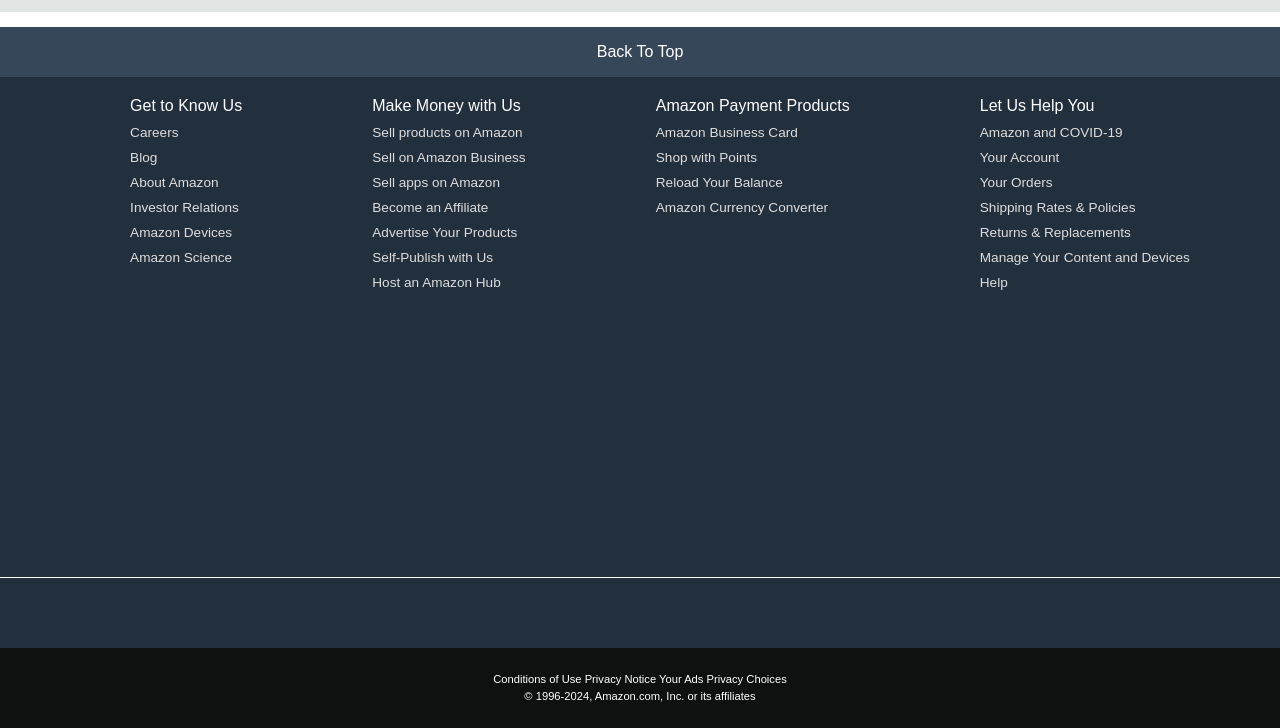
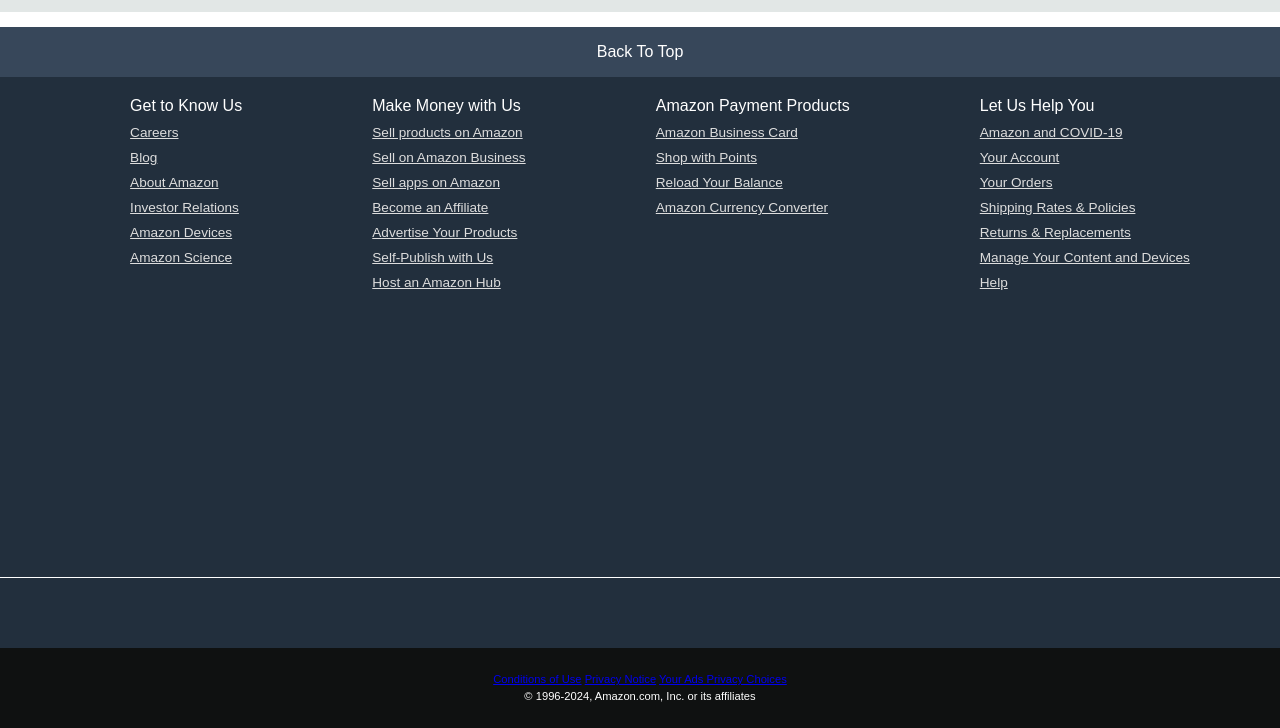
Before and after one commit to darshini0109/amazon_clone.project, a plain HTML site: page index.html in a window 1280 px wide. Shown: the part 1863-2591 px from the top of the page. Drawn offline with Linux system fonts and the light colour scheme.

Commit message:
index.html

```diff
--- a/index.html
+++ b/index.html
@@ -11,114 +11,112 @@
     </head>
     <body>
         <header>
-            <div class = "navbar">
-               <div class = "nav-logo border">
+            <div class="navbar">
+                <div class="nav-logo border">
                     <div class="logo"></div>
                 </div>
                 <div class="nav-add border">
-                <p class = "add-first">Deliver to</p>
+                    <p class="add-first">Deliver to</p>
                     <div class="add-icon">
                         <i class="fa-solid fa-location-dot"></i>
-                    <p class = "add-sec">India</p>
+                        <p class="add-sec">India</p>
                     </div>
                 </div>
                 <div class="nav-search">
-                <select class ="search-select">
-                    <option >All</option>
+                    <select class="search-select">
+                        <option>All</option>
                     </select>
-                <input placeholder = "Search Amazon" class="search-input">
+                    <input placeholder="Search Amazon" class="search-input">
                     <div class="search-icon">
                         <i class="fa-solid fa-magnifying-glass"></i>
                     </div>
                 </div>
                 <div class="nav-signin border">
                     <p><span>Hello, sign in</span></p>
-                <p class ="nav-second">Account & Lists</p>
+                    <p class="nav-second">Account & Lists</p>
                 </div>
                 <div class="nav-return border">
                     <p><span>Returns</span></p>
-                <p class ="nav-second">& Orders</p>
+                    <p class="nav-second">& Orders</p>
                 </div>
                 <div class="nav-cart border">
                     <i class="fa-solid fa-cart-shopping"></i>
                     Cart
                 </div>
             </div>
-
-            <div class ="panel">
+            <div class="panel">
                 <div class="panel-all">
                     <i class="fa-solid fa-bars"></i>
                     All
                 </div>
                 <div class="panel-options">
-                    <p>Today's Deals </p>
+                    <p>Today's Deals</p>
                     <p>Customer Service</p>
                     <p>Registry</p>
                     <p>Gift Cards</p>
                     <p>Sell</p>
                 </div>
                 <div class="panel-deals">
-                    Shop deals in elctronics
+                    Shop deals in electronics
                 </div>
             </div>
         </header>
         <div class="hero-section">
             <div class="hero-mssge">
-                <p>You are on amazon.com. You can also shop on Amazon India for millions of products with fast local delivery. <a>Click here to go to amazon.in</a></p>
+                <p>You are on amazon.com. You can also shop on Amazon India for millions of products with fast local delivery. <a href="#">Click here to go to amazon.in</a></p>
             </div>
         </div>
-
         <div class="shop-section">
-            <div class="box1 box">
+            <div class="box box1">
                 <div class="box-content">
                     <h2>Clothes</h2>
                     <div class="box-image" style="background-image: url('box1_image.jpg');"></div>
                     <p>See more</p>
                 </div>
             </div>
-            <div class="box2 box">
+            <div class="box box2">
                 <div class="box-content">
                     <h2>Health & Personal Care</h2>
                     <div class="box-image" style="background-image: url('box2_image.jpg');"></div>
                     <p>See more</p>
                 </div>
             </div>
-            <div class="box3 box">
+            <div class="box box3">
                 <div class="box-content">
                     <h2>Furniture</h2>
                     <div class="box-image" style="background-image: url('box3_image.jpg');"></div>
                     <p>See more</p>
                 </div>
             </div>
-            <div class="box4 box">
+            <div class="box box4">
                 <div class="box-content">
                     <h2>Electronics</h2>
                     <div class="box-image" style="background-image: url('box4_image.jpg');"></div>
                     <p>See more</p>
                 </div>
             </div>
-            <div class="box5 box">
+            <div class="box box5">
                 <div class="box-content">
                     <h2>Beauty picks</h2>
                     <div class="box-image" style="background-image: url('box5_image.jpg');"></div>
                     <p>See more</p>
                 </div>
             </div>
-             <div class="box6 box">
+            <div class="box box6">
                 <div class="box-content">
                     <h2>Pet Care</h2>
                     <div class="box-image" style="background-image: url('box6_image.jpg');"></div>
                     <p>See more</p>
                 </div>
             </div>
-             <div class="box7 box">
+            <div class="box box7">
                 <div class="box-content">
                     <h2>New Arrival in Toys</h2>
                     <div class="box-image" style="background-image: url('box7_image.jpg');"></div>
                     <p>See more</p>
                 </div>
             </div>
-             <div class="box8 box">
+            <div class="box box8">
                 <div class="box-content">
                     <h2>Discover Fashion Trends</h2>
                     <div class="box-image" style="background-image: url('box8_image.jpg');"></div>
@@ -133,40 +131,39 @@
             <div class="foot-panel2">
                 <ul>
                     <p>Get to Know Us</p>
-                <a>Careers</a>
-                <a>Blog</a>
-                <a>About Amazon</a>
-                <a>Investor Relations</a>
-                <a>Amazon Devices</a>
-                <a>Amazon Science</a>
+                    <a href="#">Careers</a>
+                    <a href="#">Blog</a>
+                    <a href="#">About Amazon</a>
+                    <a href="#">Investor Relations</a>
+                    <a href="#">Amazon Devices</a>
+                    <a href="#">Amazon Science</a>
                 </ul>
                 <ul>
                     <p>Make Money with Us</p>
-                <a>Sell products on Amazon</a>
-                <a>Sell on Amazon Business</a>
-                <a>Sell apps on Amazon</a>
-                <a>Become an Affiliate</a>
-                <a>Advertise Your Products</a>
-                <a>Self-Publish with Us</a>
-                <a>Host an Amazon Hub</a>
+                    <a href="#">Sell products on Amazon</a>
+                    <a href="#">Sell on Amazon Business</a>
+                    <a href="#">Sell apps on Amazon</a>
+                    <a href="#">Become an Affiliate</a>
+                    <a href="#">Advertise Your Products</a>
+                    <a href="#">Self-Publish with Us</a>
+                    <a href="#">Host an Amazon Hub</a>
                 </ul>
                 <ul>
                     <p>Amazon Payment Products</p>
-                <a>Amazon Business Card</a>
-                <a>Shop with Points</a>
-                <a>Reload Your Balance</a>
-                <a>Amazon Currency Converter</a>
+                    <a href="#">Amazon Business Card</a>
+                    <a href="#">Shop with Points</a>
+                    <a href="#">Reload Your Balance</a>
+                    <a href="#">Amazon Currency Converter</a>
                 </ul>
                 <ul>
-                <p>
-                    Let Us Help You</p>
-                <a>Amazon and COVID-19</a>
-                <a>Your Account</a>
-                <a>Your Orders</a>
-                <a>Shipping Rates & Policies</a>
-                <a>Returns & Replacements</a>
-                <a>Manage Your Content and Devices</a>
-                <a>Help</a>
+                    <p>Let Us Help You</p>
+                    <a href="#">Amazon and COVID-19</a>
+                    <a href="#">Your Account</a>
+                    <a href="#">Your Orders</a>
+                    <a href="#">Shipping Rates & Policies</a>
+                    <a href="#">Returns & Replacements</a>
+                    <a href="#">Manage Your Content and Devices</a>
+                    <a href="#">Help</a>
                 </ul>
             </div>
             <div class="foot-panel3">
@@ -174,14 +171,15 @@
             </div>
             <div class="foot-panel4">
                 <div class="pages">
-                    <a >Conditions of Use</a>
-                    <a>Privacy Notice</a>
-                    <a>Your Ads Privacy Choices</a>
+                    <a href="#">Conditions of Use</a>
+                    <a href="#">Privacy Notice</a>
+                    <a href="#">Your Ads Privacy Choices</a>
                 </div>
                 <div class="copyright">
                     © 1996-2024, Amazon.com, Inc. or its affiliates
                 </div>
             </div>
         </footer>
+        <script src="script.js"></script>
     </body>
 </html>
```
Lines whose indentation alone changed are shown as unchanged.
